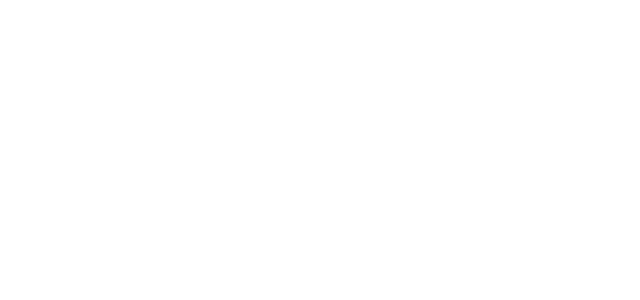
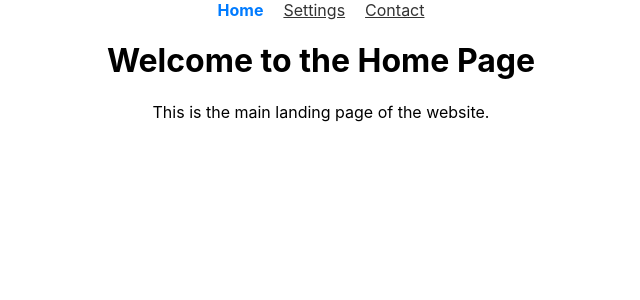
Before and after one commit to jordanbmnt/Netlify-Personal-Website, a React (Create React App) app: page / in a window 1280 px wide. Shown: the top 300 px of the page, without its empty margins (319-959 px from the left). Built offline with nearby package versions, Linux system fonts and the light colour scheme; the HTML template or start-up script is replaced by a standard one.

Commit message:
added pages and connected route

```diff
--- a/src/App.tsx
+++ b/src/App.tsx
@@ -1,11 +1,35 @@
 import React from 'react';
+import { BrowserRouter, Routes, Route, NavLink } from 'react-router-dom';
 import './App.css';
+import { Home } from './pages/home';
+import { Contact } from './pages/contact';
+import { Settings } from './pages/settings';
+import { NotFound } from './pages/not_found';
 
 function App() {
+  const navLinkStyles = ({ isActive }: { isActive: boolean }) => ({
+    color: isActive ? '#007bff' : '#333',
+    textDecoration: isActive ? 'none' : 'underline',
+    fontWeight: isActive ? 'bold' : 'normal',
+    padding: '5px 10px'
+  });
+
   return (
-    <div className="App">
-
-    </div>
+    <BrowserRouter>
+      <div className="App">
+        <nav style={{ marginBottom: '20px' }}>
+          <NavLink to="/" style={navLinkStyles}>Home</NavLink>
+          <NavLink to="/settings" style={navLinkStyles}>Settings</NavLink>
+          <NavLink to="/contact" style={navLinkStyles}>Contact</NavLink>
+        </nav>
+        <Routes>
+          <Route path="/" element={<Home />} />
+          <Route path="/contact" element={<Contact />} />
+          <Route path="/settings" element={<Settings />} />
+          <Route path="*" element={<NotFound />} />
+        </Routes>
+      </div>
+    </BrowserRouter>
   );
 }
 
--- /dev/null
+++ b/src/pages/contact/index.tsx
@@ -0,0 +1,8 @@
+export const Contact = () => {
+  return (
+    <div>
+      <h1>Contact Us</h1>
+      <p>If you have any questions, feel free to reach out!</p>
+    </div>
+  );
+}
--- /dev/null
+++ b/src/pages/home/index.tsx
@@ -0,0 +1,8 @@
+export const Home = () => {
+  return (
+    <div>
+      <h1>Welcome to the Home Page</h1>
+      <p>This is the main landing page of the website.</p>
+    </div>
+  );
+}
--- /dev/null
+++ b/src/pages/not_found/index.tsx
@@ -0,0 +1,8 @@
+export const NotFound = () => {
+  return (
+    <div>
+      <h1>404 Not Found</h1>
+      <p>The page you are looking for does not exist.</p>
+    </div>
+  );
+}
--- /dev/null
+++ b/src/pages/settings/index.tsx
@@ -0,0 +1,8 @@
+export const Settings = () => {
+  return (
+    <div>
+      <h1>Settings Page</h1>
+      <p>Manage your application settings here.</p>
+    </div>
+  );
+}
```
